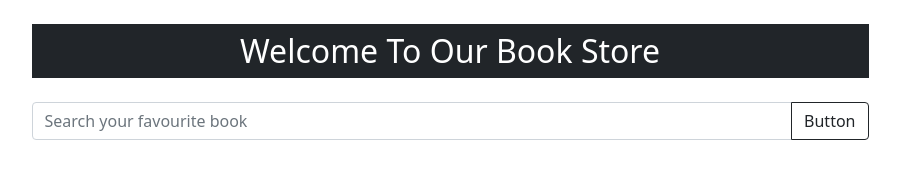
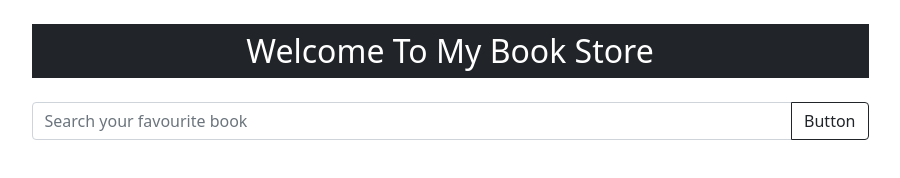
Before and after one commit to Harisur-Sojol/book-archive-JS, a plain HTML site: page index.html in a window 1280 px wide. Shown: the whole page, without its empty margins (190-1090 px from the left). Drawn offline with nearby package versions, Linux system fonts and the light colour scheme.

Commit message:
heading updated

```diff
--- a/index.html
+++ b/index.html
@@ -14,7 +14,7 @@
 <body>
 
     <div class="container mt-3">
-        <h2 class="text-center bg-dark text-white my-4 w-75 mx-auto p-2">Welcome To Our Book Store</h2>
+        <h2 class="text-center bg-dark text-white my-4 w-75 mx-auto p-2">Welcome To My Book Store</h2>
         <!-- searching section -->
         <div class="input-group mb-3 w-75 mx-auto text-center">
             <input type="text" class="form-control" id="search-input" placeholder="Search your favourite book"
```
